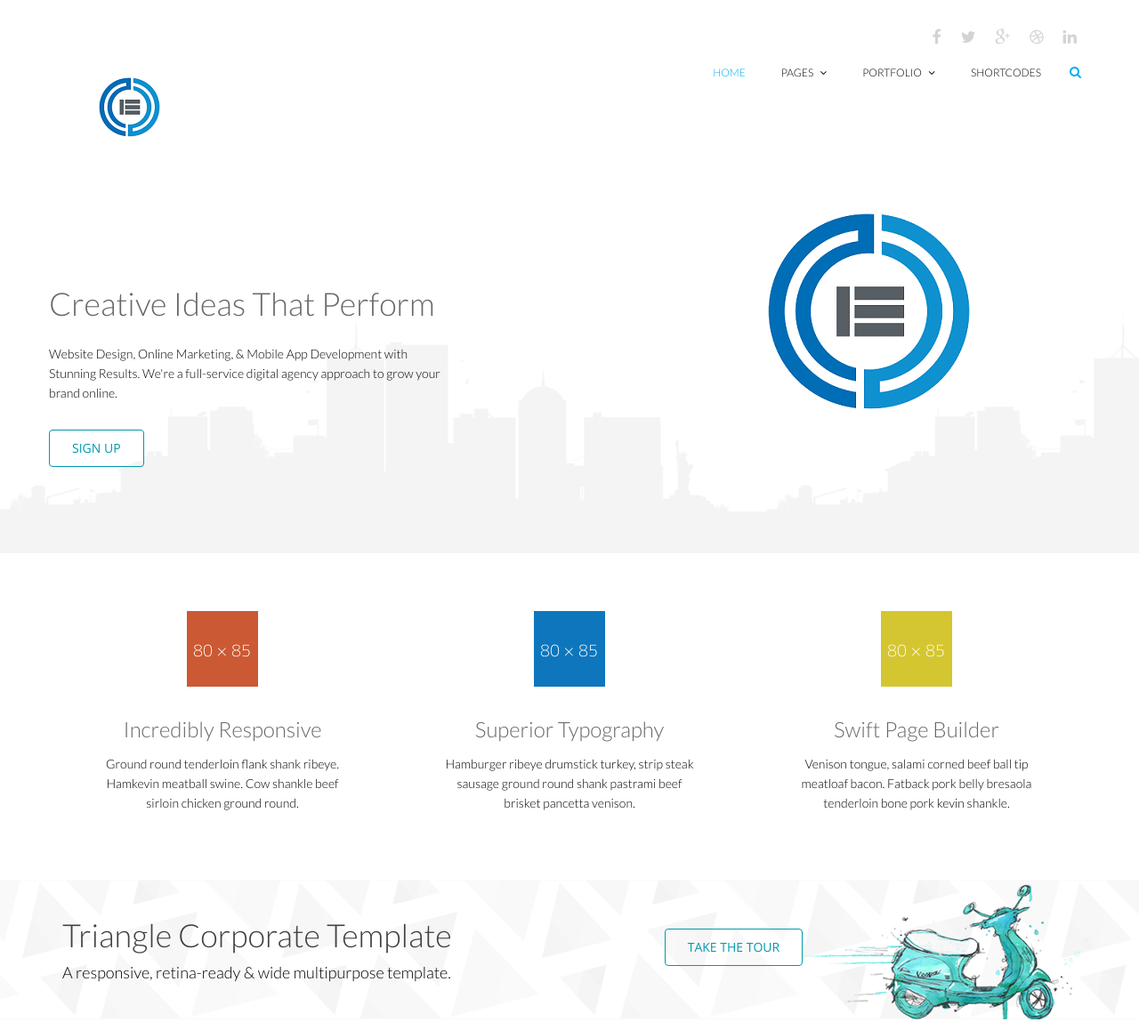
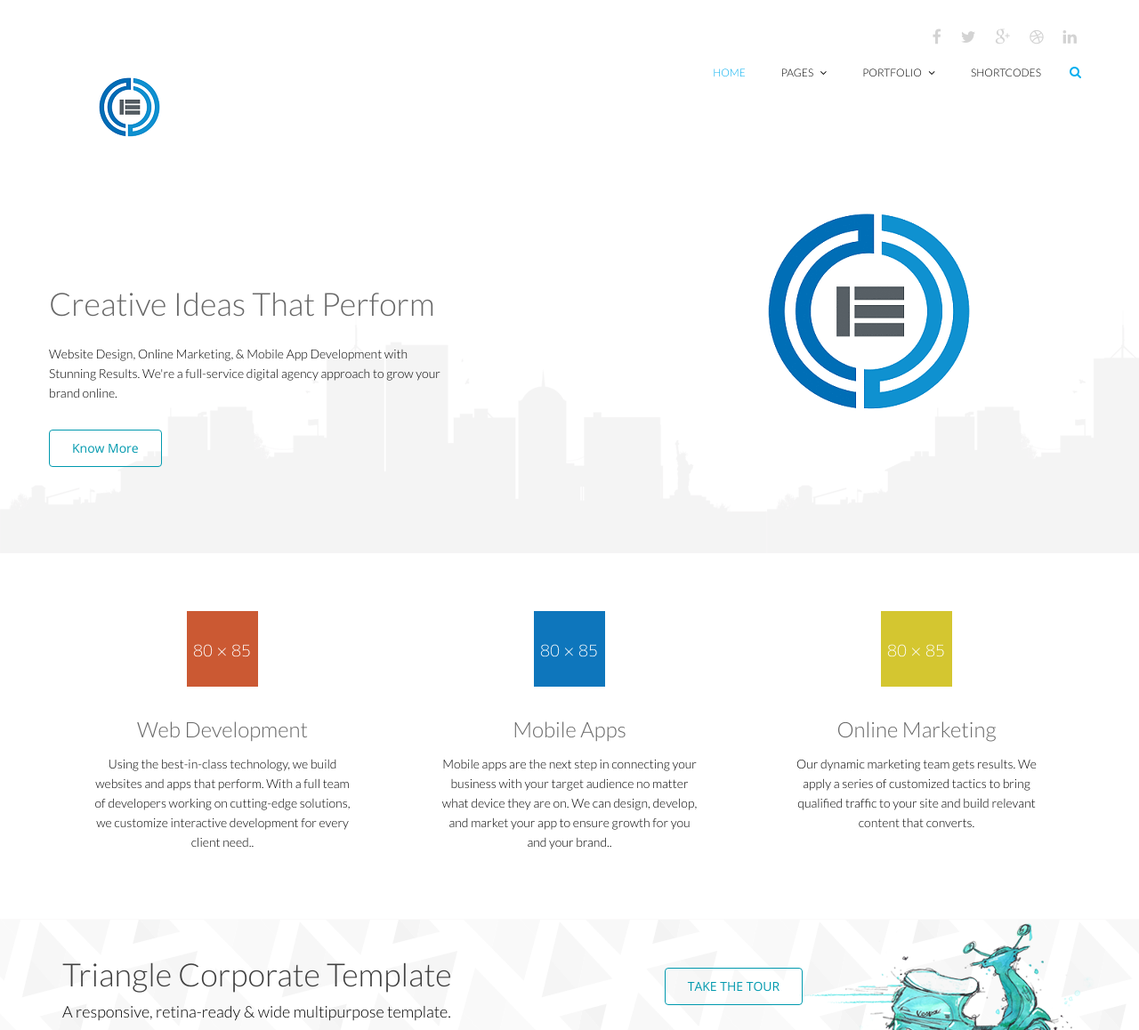
Before and after one commit to intlize/intlize.github.io, a plain HTML site: page index.html in a window 1280 px wide. Shown: the top 1158 px of the page at 89% size. Drawn offline with nearby package versions, Linux system fonts and the light colour scheme.

Commit message:
update 2.2

```diff
--- a/index.html
+++ b/index.html
@@ -110,7 +110,7 @@
                     <div class="slide-text">
                         <h1>Creative Ideas That Perform</h1>
                         <p>Website Design, Online Marketing, & Mobile App Development with Stunning Results. We're a full-service digital agency approach to grow your brand online.</p>
-                        <a href="#" class="btn btn-common">SIGN UP</a>
+                        <a href="#" class="btn btn-common">Know More</a>
                     </div>
                     <img src="images/home/slider/logo3.gif" class="slider-hill" alt="slider image">
                     <!--<img src="images/home/slider/house.png" class="slider-house" alt="slider image">
@@ -131,8 +131,8 @@
                         <div class="wow scaleIn" data-wow-duration="500ms" data-wow-delay="300ms">
                             <img src="images/home/icon1.png" alt="">
                         </div>
-                        <h2>Incredibly Responsive</h2>
-                        <p>Ground round tenderloin flank shank ribeye. Hamkevin meatball swine. Cow shankle beef sirloin chicken ground round.</p>
+                        <h2>Web Development</h2>
+                        <p>Using the best-in-class technology, we build websites and apps that perform. With a full team of developers working on cutting-edge solutions, we customize interactive development for every client need..</p>
                     </div>
                 </div>
                 <div class="col-sm-4 text-center padding wow fadeIn" data-wow-duration="1000ms" data-wow-delay="600ms">
@@ -140,8 +140,8 @@
                         <div class="wow scaleIn" data-wow-duration="500ms" data-wow-delay="600ms">
                             <img src="images/home/icon2.png" alt="">
                         </div>
-                        <h2>Superior Typography</h2>
-                        <p>Hamburger ribeye drumstick turkey, strip steak sausage ground round shank pastrami beef brisket pancetta venison.</p>
+                        <h2>Mobile Apps</h2>
+                        <p>Mobile apps are the next step in connecting your business with your target audience no matter what device they are on. We can design, develop, and market your app to ensure growth for you and your brand..</p>
                     </div>
                 </div>
                 <div class="col-sm-4 text-center padding wow fadeIn" data-wow-duration="1000ms" data-wow-delay="900ms">
@@ -149,8 +149,8 @@
                         <div class="wow scaleIn" data-wow-duration="500ms" data-wow-delay="900ms">
                             <img src="images/home/icon3.png" alt="">
                         </div>
-                        <h2>Swift Page Builder</h2>
-                        <p>Venison tongue, salami corned beef ball tip meatloaf bacon. Fatback pork belly bresaola tenderloin bone pork kevin shankle.</p>
+                        <h2>Online Marketing</h2>
+                        <p>Our dynamic marketing team gets results. We apply a series of customized tactics to bring qualified traffic to your site and build relevant content that converts.</p>
                     </div>
                 </div>
             </div>
```
